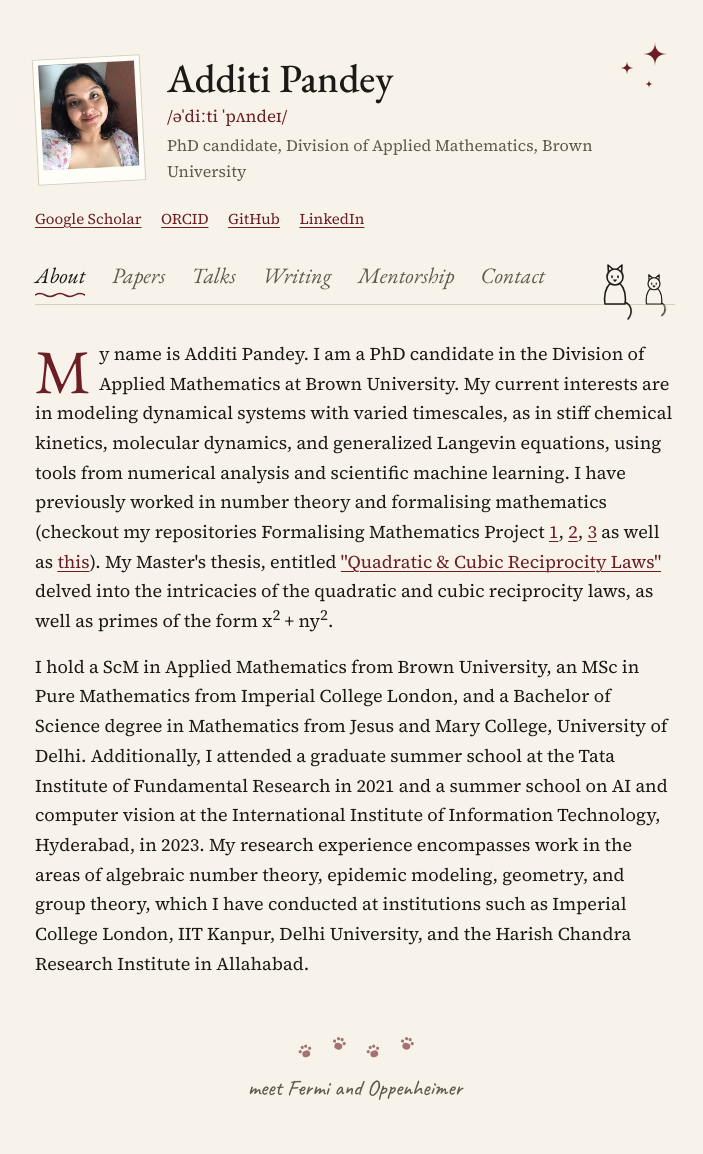
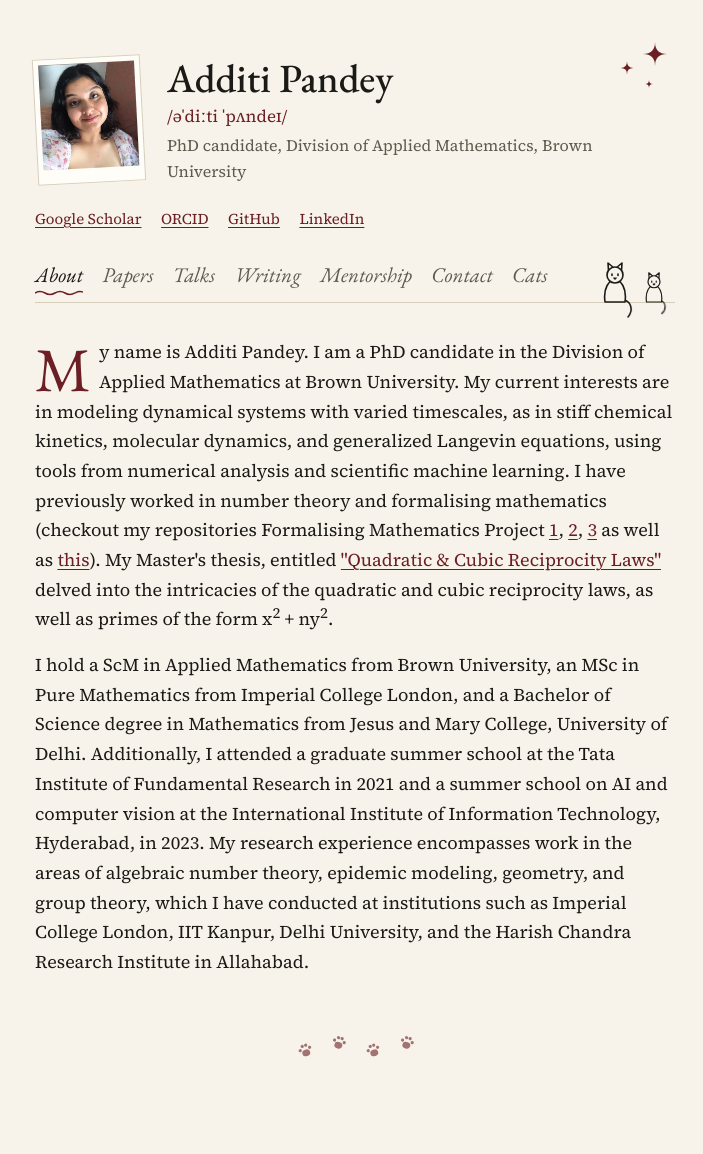
Before and after one commit to cyclotomicextension/cyclotomicextension.github.io, a Jekyll site: the page built from README.md, in a window 1280 px wide. Shown: the whole page, without its empty margins (285-988 px from the left). Built offline with Jekyll 4.4.1, drawn with Linux system fonts in a browser that asks for light colours; our own code applies the rules of GitHub Pages for plain Markdown files; after the commit the page ends 1116 px from its top, so only the background shows below that.

Commit message:
Make Cats a tab and remove the footer line
Co-Authored-By: Claude Fable 5.2 <noreply@anthropic.com>
Claude-Session: https://claude.ai/code/session_01FEBGovUbShpSd7nsMopTbG

```diff
--- a/_layouts/default.html
+++ b/_layouts/default.html
@@ -148,10 +148,10 @@
     .tabs a {
       font-family: "EB Garamond", Georgia, serif;
       font-style: italic;
-      font-size: 22px;
+      font-size: 21px;
       color: var(--muted);
       text-decoration: none;
-      margin-right: 22px;
+      margin-right: 15px;
       padding-bottom: 8px;
       white-space: nowrap;
     }
@@ -323,18 +323,6 @@
       fill: var(--accent);
       opacity: 0.6;
     }
-    footer .cat {
-      font-family: "Caveat", "Segoe Print", cursive;
-      font-size: 22px;
-      margin: 0;
-    }
-    footer .cat a {
-      color: var(--muted);
-      text-decoration: none;
-    }
-    footer .cat a:hover, footer .cat a.on {
-      color: var(--accent);
-    }
 
     /* ---------- phones ---------- */
     @media (max-width: 600px) {
@@ -344,7 +332,7 @@
       .photo { width: 72px; }
       .top h1 { font-size: 30px; }
       .stars { display: none; }
-      .tabs a { font-size: 20px; margin-right: 16px; line-height: 2; }
+      .tabs a { font-size: 20px; margin-right: 14px; line-height: 2; }
       .tabs { padding-right: 0; }
       .tabrow { padding-bottom: 4px; }
     }
@@ -387,6 +375,7 @@
       <a id="tab-writing" href="#writing">Writing</a>
       <a id="tab-mentorship" href="#mentorship">Mentorship</a>
       <a id="tab-contact" href="#contact">Contact</a>
+      <a id="tab-cats" href="#cats">Cats</a>
     </nav>
 
     <!-- Fermi and Oppenheimer sit on the line; clicking either opens the cats page -->
@@ -541,7 +530,7 @@
     </form>
   </section>
 
-  <!-- ===== tab: Cats (opened from the footer, not from the tab row) ===== -->
+  <!-- ===== tab: Cats ===== -->
   <!-- Photos: put them in a folder named "cats" as cats/fermi.jpg and cats/oppenheimer.jpg.
        Until a photo is there, the little drawing shows instead.
        To add another photo: copy one <div class="cat-photo">...</div> block. -->
@@ -583,7 +572,6 @@
       <svg viewBox="0 0 24 22" style="transform: rotate(-20deg) translateY(4px);"><ellipse cx="12" cy="15" rx="6" ry="5"/><circle cx="4.5" cy="9" r="2.4"/><circle cx="9.5" cy="4" r="2.4"/><circle cx="15" cy="4" r="2.4"/><circle cx="19.5" cy="9" r="2.4"/></svg>
       <svg viewBox="0 0 24 22" style="transform: rotate(15deg) translateY(-4px);"><ellipse cx="12" cy="15" rx="6" ry="5"/><circle cx="4.5" cy="9" r="2.4"/><circle cx="9.5" cy="4" r="2.4"/><circle cx="15" cy="4" r="2.4"/><circle cx="19.5" cy="9" r="2.4"/></svg>
     </p>
-    <p class="cat"><a id="tab-cats" href="#cats">meet Fermi and Oppenheimer</a></p>
   </footer>
 
 </div>
```
